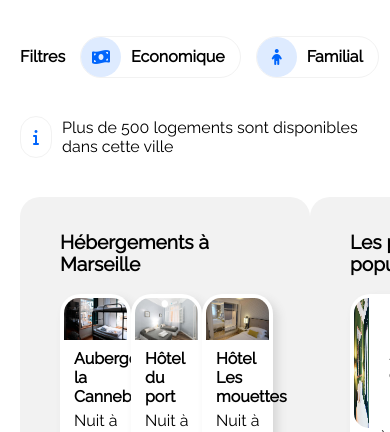
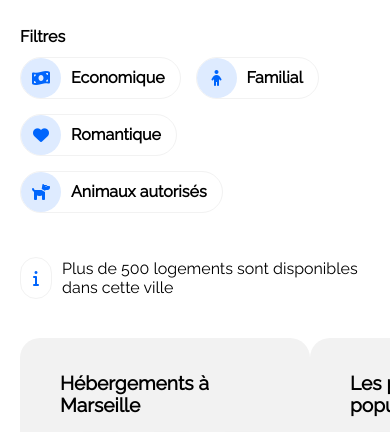
Before and after one commit to Djoghlal/MickaelDjoghlal_2_14112020, a plain HTML site: page index.html in a window 390 px wide. Shown: the part 348-780 px from the top of the page. Drawn offline with Linux system fonts and the light colour scheme.

Commit message:
2020-10-06 (V2)
Finalisation responsive partie filtres et infos.
Début de la partie corps de page.

```diff
--- a/style/smartphone.css
+++ b/style/smartphone.css
@@ -68,6 +68,7 @@ section {
     width: auto;
     justify-content: center;
     align-items: center;
+    margin: 0px;
 }
 
 .search_submit {
@@ -77,3 +78,23 @@ section {
     align-items: center;
     margin: 0px;
 }
+
+#filters_container {
+    width: auto;
+    height: auto;
+    flex-wrap: wrap;
+    padding: 0 0 30px 0;
+    margin: 20px 0 0 0;
+}
+
+.filters_section {
+    flex-wrap: wrap;
+}
+
+.filters_title {
+    margin: 0 15px 15px 0;
+}
+
+#info_container {
+    margin: 0px;
+}
```
